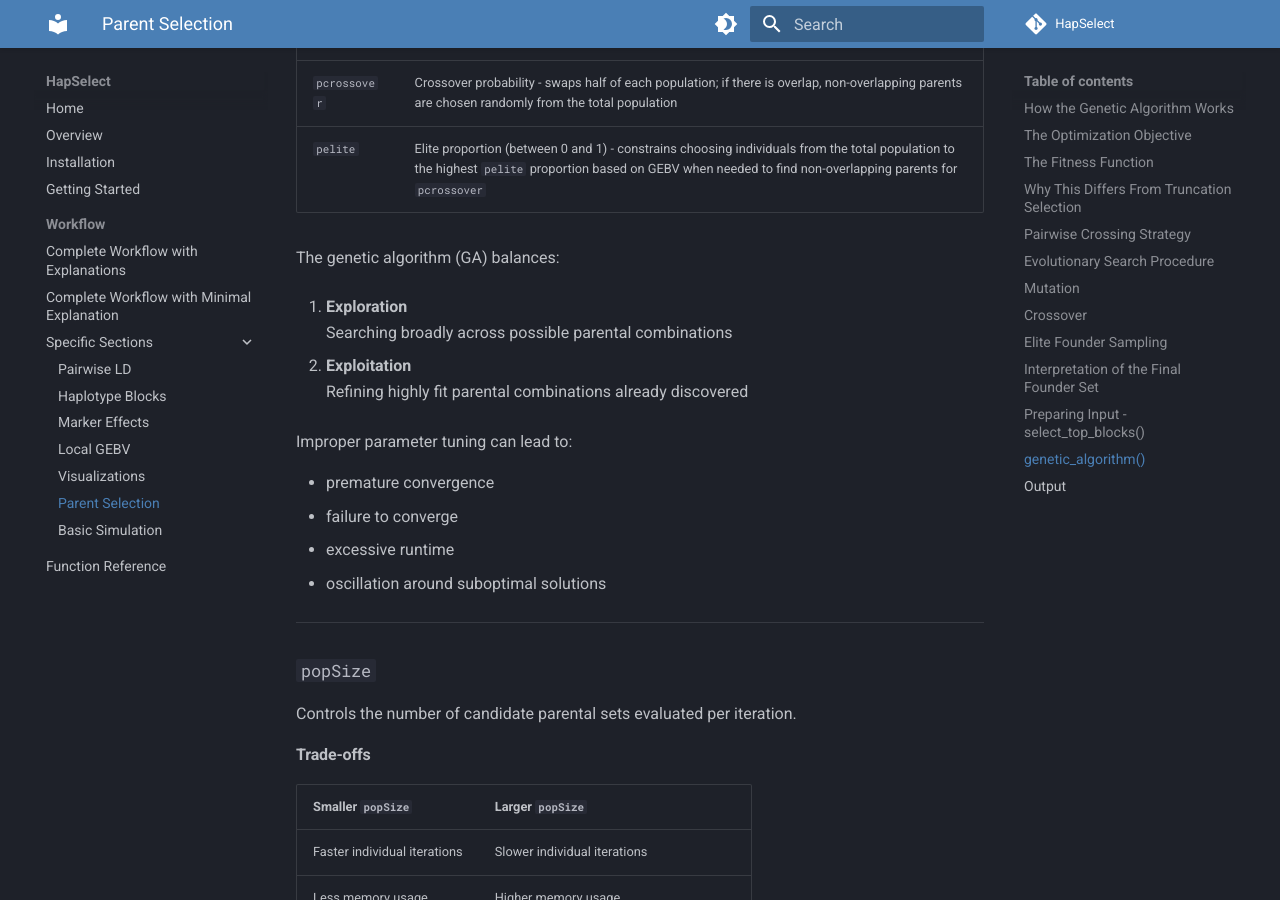
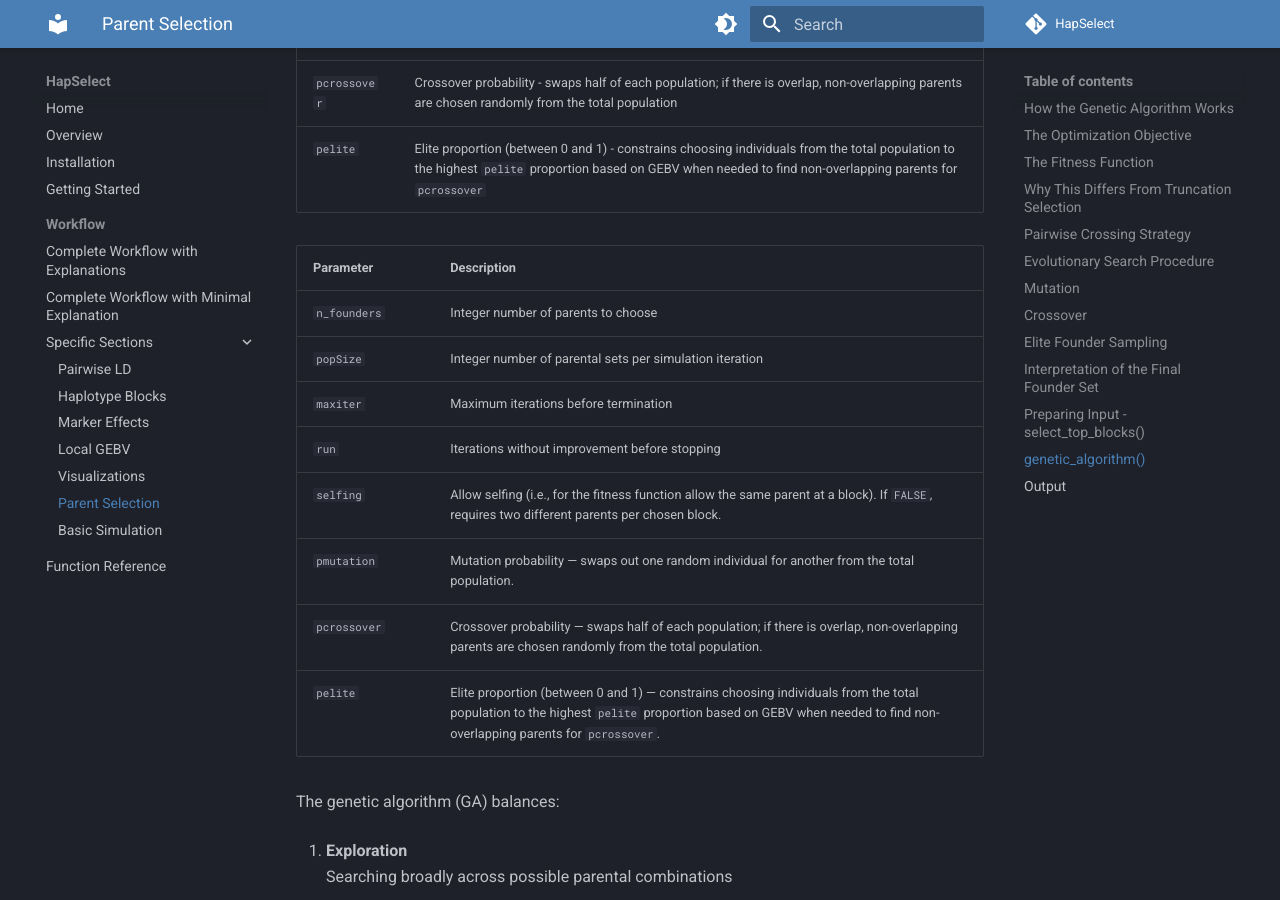
Before and after one commit to wrshf7/HapSelect-Docs, an MkDocs documentation site: the page built from docs/workflow/parent-selection.md, in a window 1280 px wide and 900 px high, scrolled down 7729 px. Built offline with MkDocs 1.6.1 and Material for MkDocs 9.7.7, drawn with Linux system fonts in a browser that asks for light colours; comment, search, counter and statistics services are not loaded.

Commit message:
Update parent-selection.md

```diff
--- a/docs/workflow/parent-selection.md
+++ b/docs/workflow/parent-selection.md
@@ -287,6 +287,78 @@ GA_output <- genetic_algorithm(
 | `pcrossover` | Crossover probability - swaps half of each population; if there is overlap, non-overlapping parents are chosen randomly from the total population |
 | `pelite` | Elite proportion (between 0 and 1) - constrains choosing individuals from the total population to the highest `pelite` proportion based on GEBV when needed to find non-overlapping parents for `pcrossover` |
 
+<table>
+  <colgroup>
+    <col style="width: 20%; white-space: nowrap;">
+    <col style="width: 80%;">
+  </colgroup>
+
+  <thead>
+    <tr>
+      <th>Parameter</th>
+      <th>Description</th>
+    </tr>
+  </thead>
+
+  <tbody>
+    <tr>
+      <td><code>n_founders</code></td>
+      <td>Integer number of parents to choose</td>
+    </tr>
+
+    <tr>
+      <td><code>popSize</code></td>
+      <td>Integer number of parental sets per simulation iteration</td>
+    </tr>
+
+    <tr>
+      <td><code>maxiter</code></td>
+      <td>Maximum iterations before termination</td>
+    </tr>
+
+    <tr>
+      <td><code>run</code></td>
+      <td>Iterations without improvement before stopping</td>
+    </tr>
+
+    <tr>
+      <td><code>selfing</code></td>
+      <td>
+        Allow selfing (i.e., for the fitness function allow the same
+        parent at a block). If <code>FALSE</code>, requires two different
+        parents per chosen block.
+      </td>
+    </tr>
+
+    <tr>
+      <td><code>pmutation</code></td>
+      <td>
+        Mutation probability — swaps out one random individual for another
+        from the total population.
+      </td>
+    </tr>
+
+    <tr>
+      <td><code>pcrossover</code></td>
+      <td>
+        Crossover probability — swaps half of each population; if there is
+        overlap, non-overlapping parents are chosen randomly from the total
+        population.
+      </td>
+    </tr>
+
+    <tr>
+      <td><code>pelite</code></td>
+      <td>
+        Elite proportion (between 0 and 1) — constrains choosing
+        individuals from the total population to the highest
+        <code>pelite</code> proportion based on GEBV when needed to find
+        non-overlapping parents for <code>pcrossover</code>.
+      </td>
+    </tr>
+  </tbody>
+</table>
+
 The genetic algorithm (GA) balances:
 
 1. **Exploration**
```
